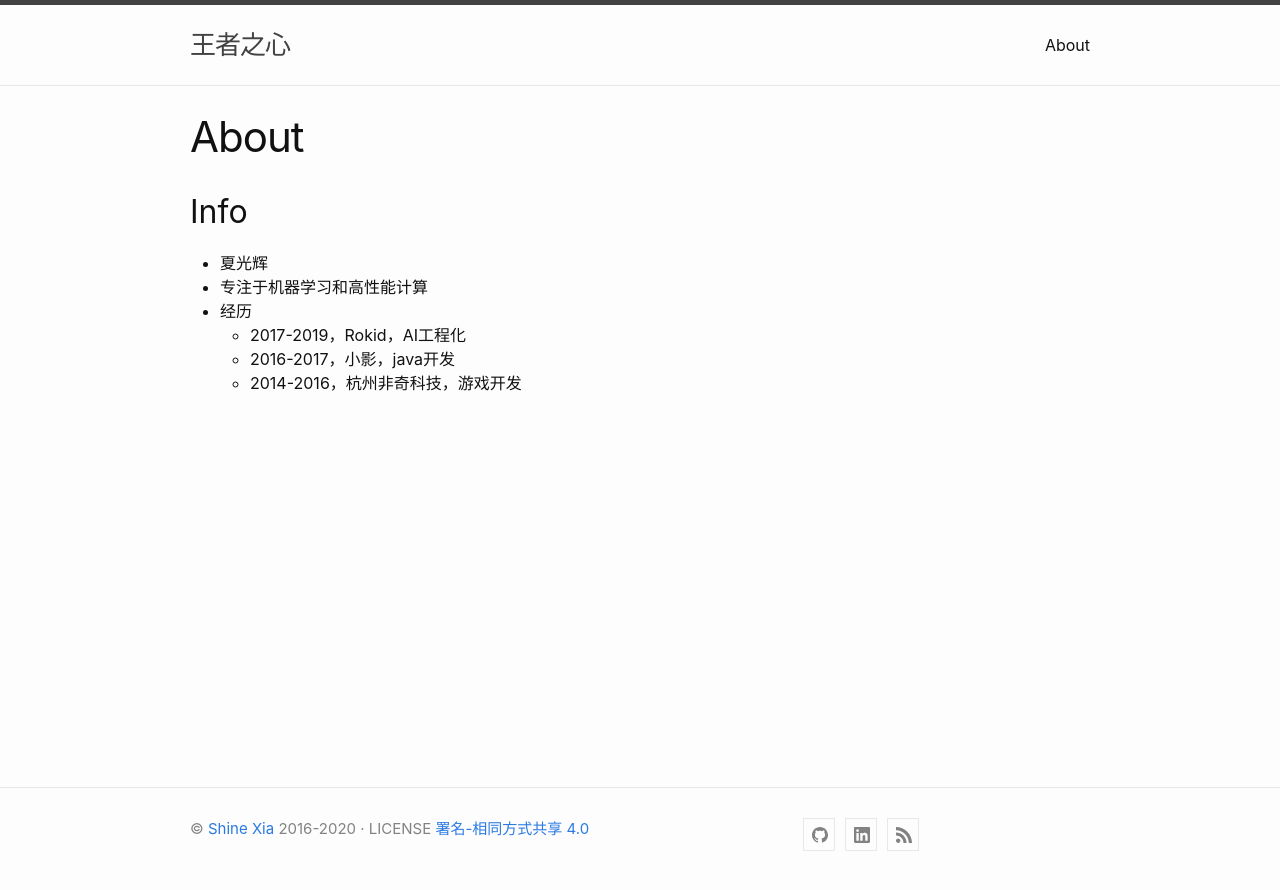
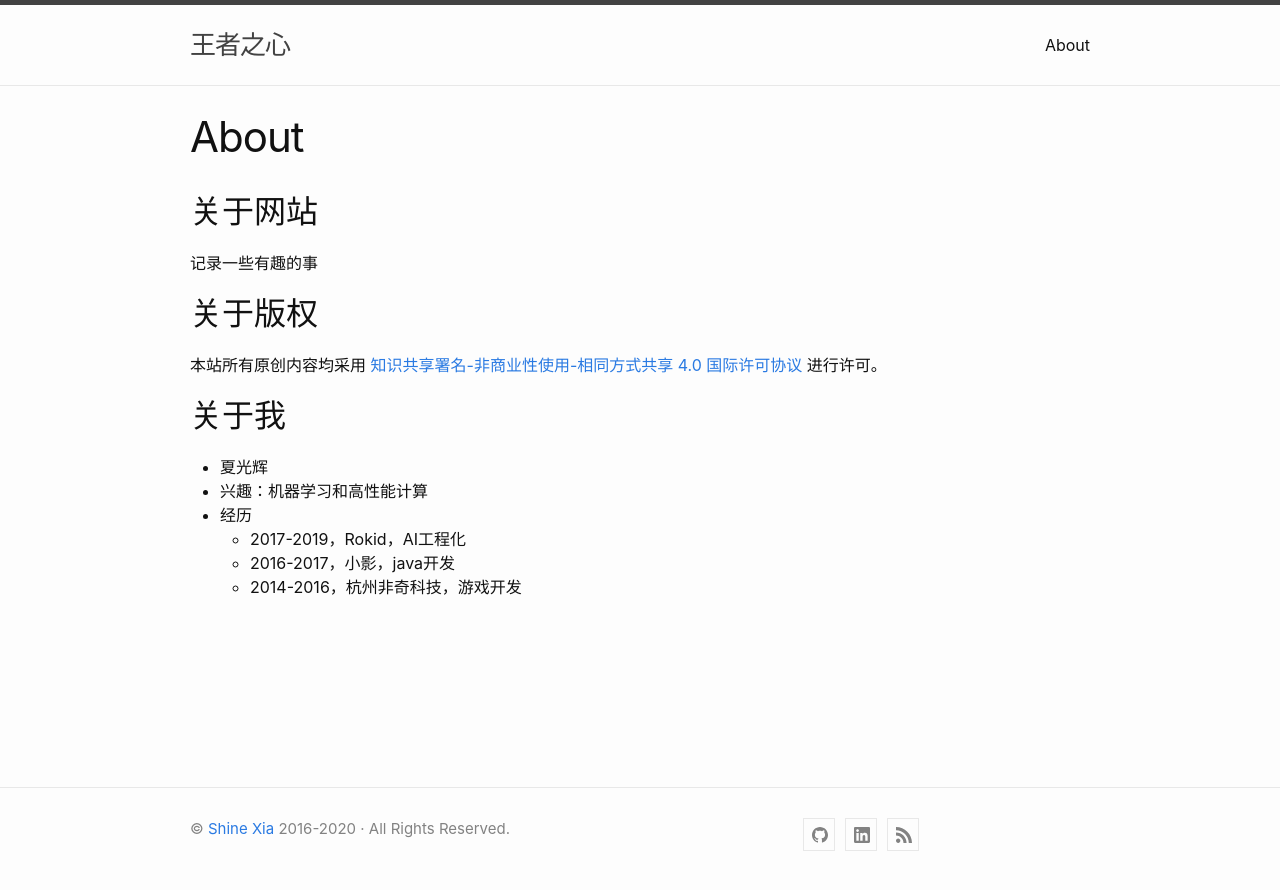
Before and after one commit to shinexia/shinexia.github.io, a Jekyll site: the page built from about.md, in a window 1280 px wide. Shown: the top 890 px of the page. Built offline with Jekyll 4.4.1, drawn with Linux system fonts in a browser that asks for light colours.

Commit message:
change about.md and add draft

```diff
--- a/_includes/footer.html
+++ b/_includes/footer.html
@@ -5,7 +5,7 @@
 
     <div class="footer-col-wrapper">
       <div class="footer-col one-half">
-        <p>© <a class="u-email" href="mailto:{{ site.email }}">Shine Xia</a> 2016-2020 · LICENSE <a target="_blank" href="https://creativecommons.org/licenses/by-sa/4.0/deed.zh">署名-相同方式共享 4.0</a></p>
+        <p>© <a class="u-email" href="mailto:{{ site.email }}">Shine Xia</a> 2016-2020 · All Rights Reserved.</p>
       </div>
 
       <div class="social-links">
--- a/about.md
+++ b/about.md
@@ -4,10 +4,18 @@ title: About
 permalink: /about/
 ---
 
-## Info
+## 关于网站
+
+记录一些有趣的事
+
+## 关于版权
+
+本站所有原创内容均采用 [知识共享署名-非商业性使用-相同方式共享 4.0 国际许可协议](https://creativecommons.org/licenses/by-nc-sa/4.0/deed.zh) 进行许可。
+
+## 关于我
 
 * 夏光辉
-* 专注于机器学习和高性能计算
+* 兴趣：机器学习和高性能计算
 * 经历
   * 2017-2019，Rokid，AI工程化
   * 2016-2017，小影，java开发
```
Also changed, not shown: _drafts/2019-12-09-linux内核启动过程.md (added, +13 -0 lines).
